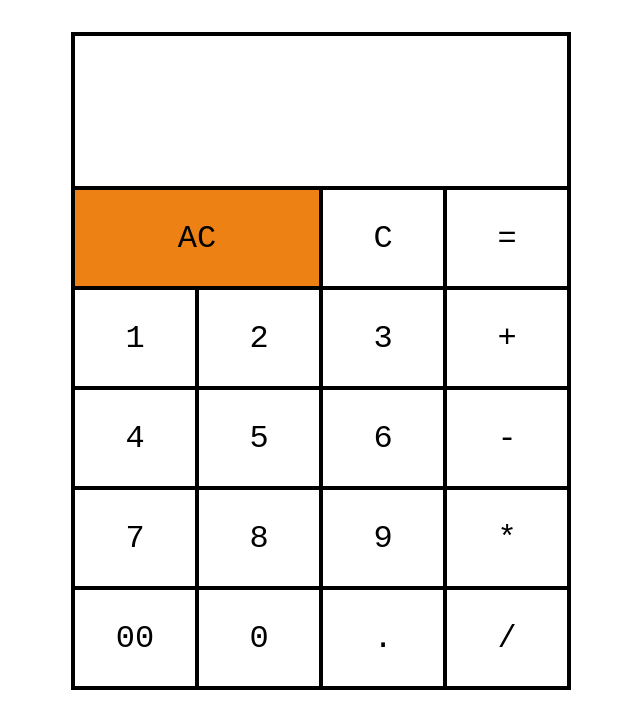
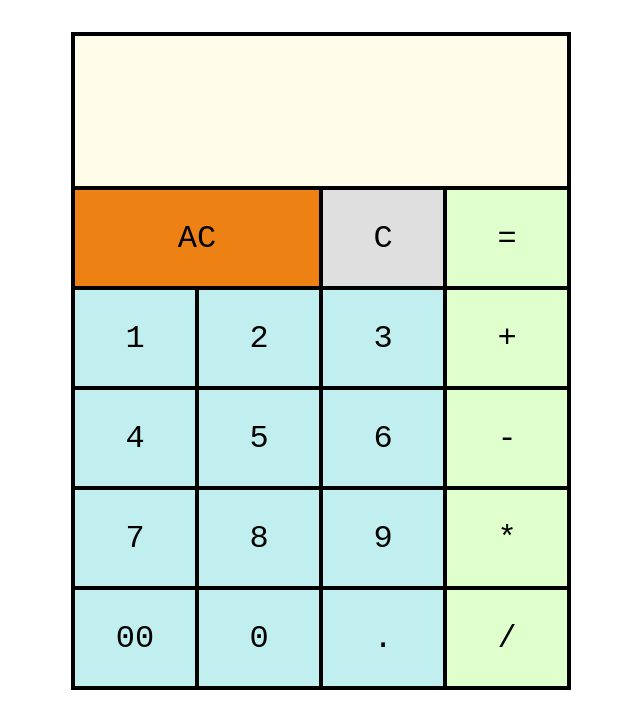
Before and after one commit to archetypish/top-calculator, a plain HTML site: page index.html in a window 1280 px wide. Shown: the whole page, without its empty margins (269-909 px from the left). Drawn offline with Linux system fonts and the light colour scheme.

Commit message:
Add background colors to buttons and display

```diff
--- a/style.css
+++ b/style.css
@@ -122,3 +122,34 @@ li .btn {
 .display-text {
   min-height: 150px;
 }
+
+/* Colors to numbers */
+.btn-digit {
+  background-color: #c1eff0;
+}
+
+.btn-digit:active {
+  background-color: #92b4b4;
+}
+
+.btn-func,
+.btn-eq {
+  background-color: #dfffcc;
+}
+
+.btn-func:active,
+.btn-eq:active {
+  background-color: #98ae8c;
+}
+
+.btn-clear {
+  background-color: #dfdfdf;
+}
+
+.btn-clear:active {
+  background-color: #b3b3b3;
+}
+
+.display {
+  background-color: #fffdea;
+}
```
Also changed, not shown: script.js (+0 -22 lines).
